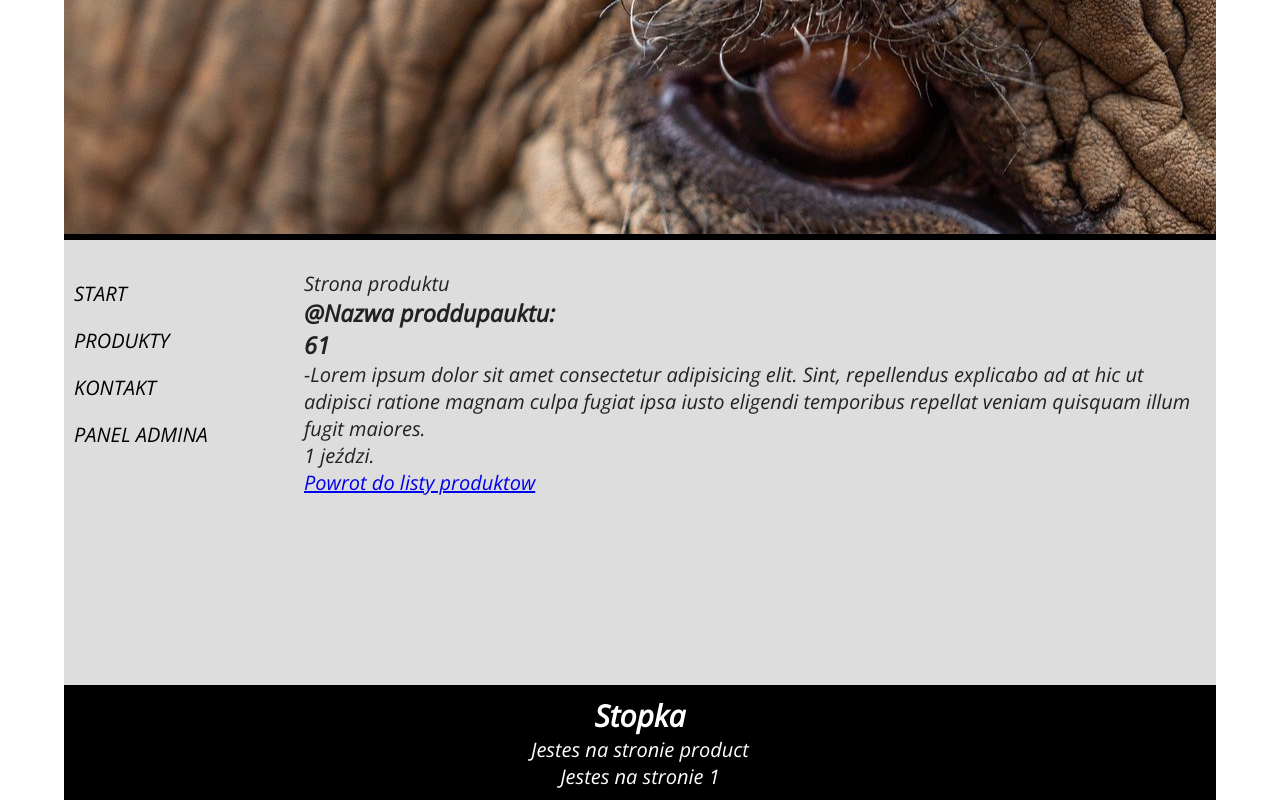
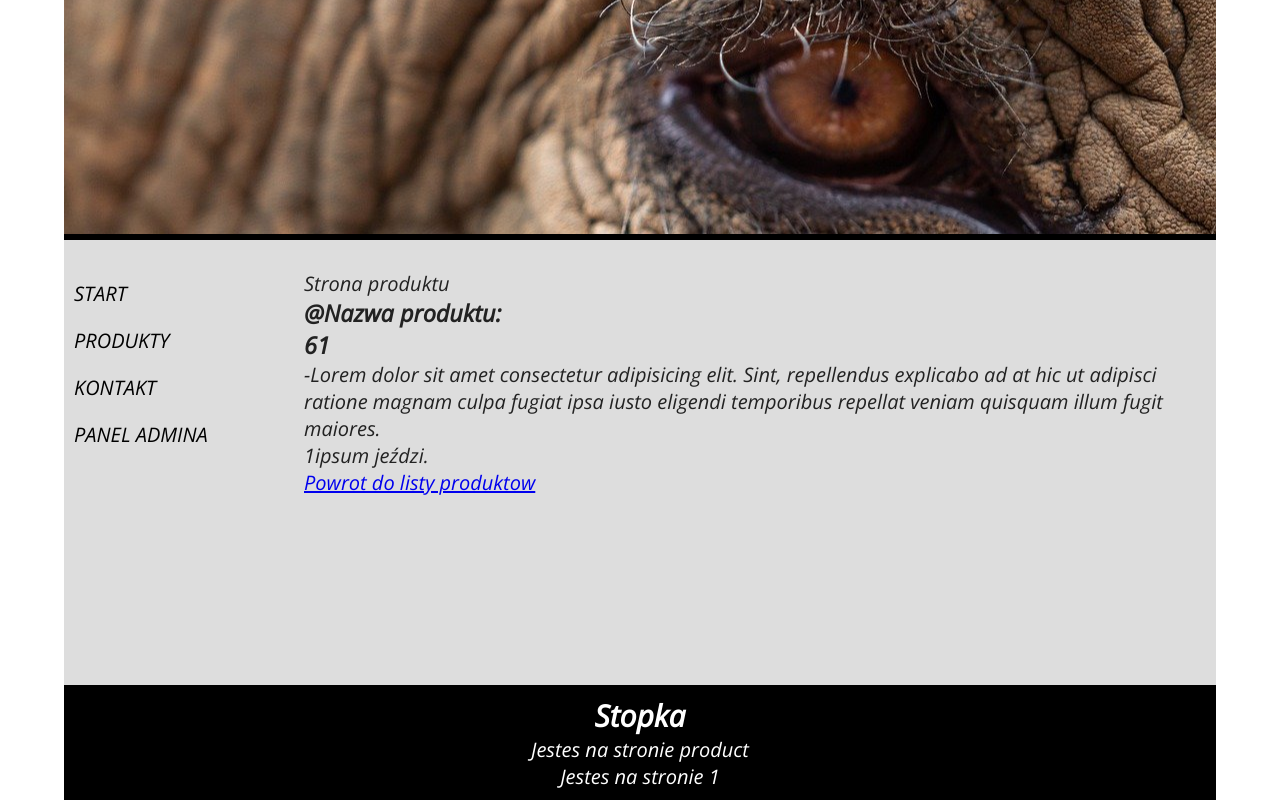
Before and after one commit to lukmul/asd, a React (Create React App) app in the folder s15-react-router-projekt/: page /product/1 in a window 1280 px wide. Built offline with nearby package versions, Linux system fonts and the light colour scheme.

Commit message:
ultimate changes

```diff
--- a/s15-react-router-projekt/src/components/Product.js
+++ b/s15-react-router-projekt/src/components/Product.js
@@ -3,10 +3,10 @@ import React from 'react';
 const Product = (props) => {
     return (
         <article>
-            <h1>@Nazwa proddupauktu:</h1>
+            <h1>@Nazwa produktu:</h1>
             <h3>6{props.productName}</h3>
-            <p>-Lorem ipsum dolor sit amet consectetur adipisicing elit. Sint, repellendus explicabo ad at hic ut adipisci ratione magnam culpa fugiat ipsa iusto eligendi temporibus repellat veniam quisquam illum fugit maiores.</p>
-            <p>{props.productName} jeździ.</p>
+            <p>-Lorem dolor sit amet consectetur adipisicing elit. Sint, repellendus explicabo ad at hic ut adipisci ratione magnam culpa fugiat ipsa iusto eligendi temporibus repellat veniam quisquam illum fugit maiores.</p>
+            <p>{props.productName}ipsum jeździ.</p>
         </article>
 
     );
```
